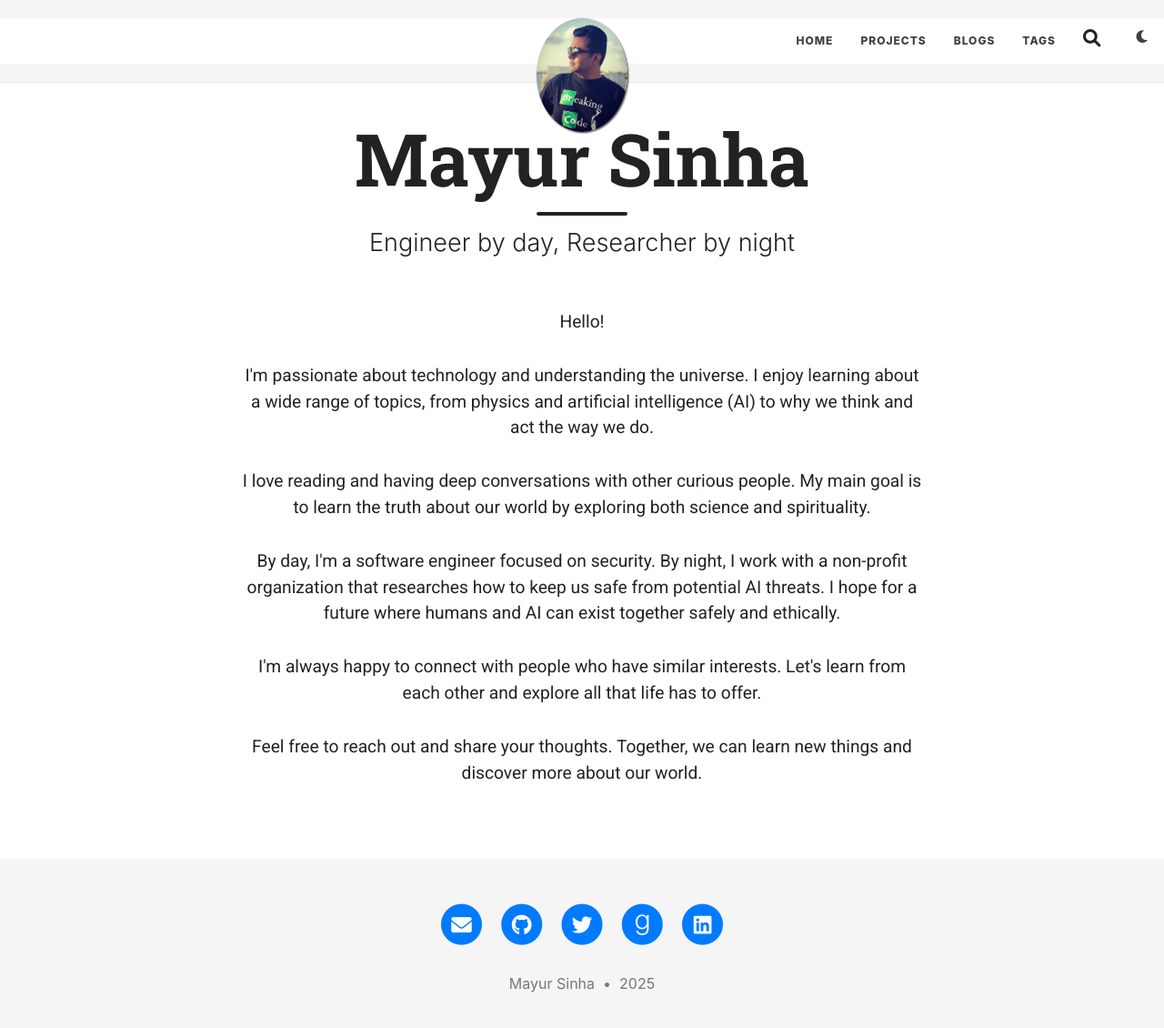
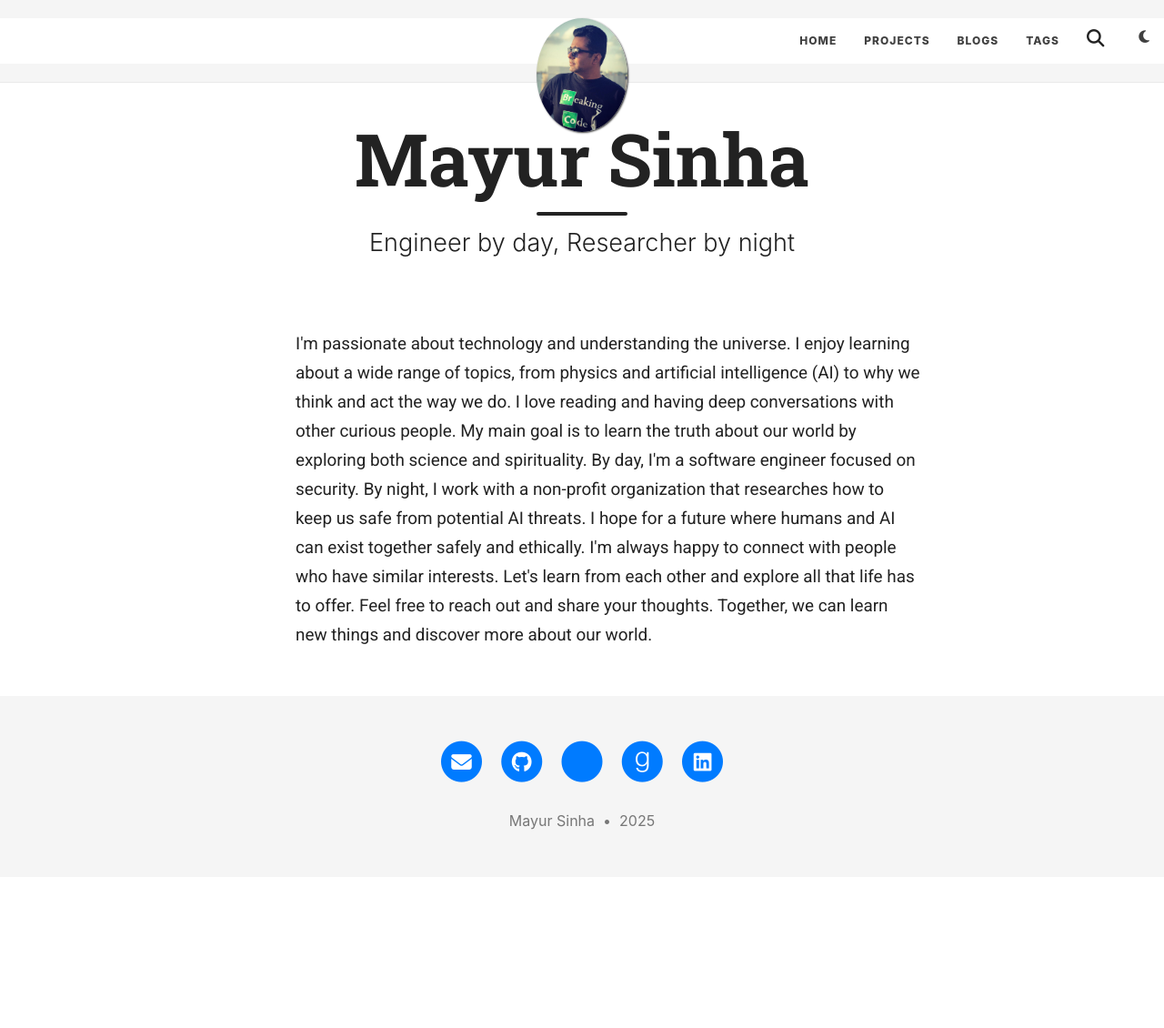
Before and after one commit to themayursinha/blog, a Jekyll site: the page built from index.md, in a window 1280 px wide and 1143 px high. Shown: the top 1130 px of the window at 91% size. Built offline with Jekyll 4.4.1, drawn with Linux system fonts in a browser that asks for light colours; comment, search, counter and statistics services are not loaded.

Commit message:
random fixes

```diff
--- a/_data/SocialNetworks.yml
+++ b/_data/SocialNetworks.yml
@@ -18,8 +18,8 @@ github:
 
 twitter:
   name: "Twitter"
-  baseURL: "https://twitter.com/"
-  icon: "fa-brands fa-twitter"
+  baseURL: "https://x.com/"
+  icon: "fa-brands fa-x-twitter"
 
 reddit:
   name: "Reddit"
--- a/_includes/head.html
+++ b/_includes/head.html
@@ -130,4 +130,5 @@
   <script id="MathJax-script" async src="https://cdn.jsdelivr.net/npm/mathjax@3/es5/tex-mml-chtml.js"></script>
 
   <link href="https://fonts.googleapis.com/css2?family=Roboto:wght@400;500;700&family=Roboto+Slab:wght@400;700&display=swap" rel="stylesheet">
+  <link rel="stylesheet" href="https://cdnjs.cloudflare.com/ajax/libs/font-awesome/6.4.2/css/all.min.css">
 </head>
--- a/css/main.css
+++ b/css/main.css
@@ -787,3 +787,18 @@ td.gutter {
 .navbar-brand {
   display: none !important;
 }
+
+.home-main-content {
+  max-width: 700px;
+  margin: 60px auto 0 60px;
+  padding: 0;
+  text-align: left;
+  font-size: 1.18em;
+  line-height: 1.7;
+}
+@media (max-width: 900px) {
+  .home-main-content {
+    margin-left: 5vw;
+    margin-right: 5vw;
+  }
+}
--- a/index.md
+++ b/index.md
@@ -5,14 +5,18 @@ subtitle: Engineer by day, Researcher by night
 use-site-title: true
 ---
 
-<!-- Personal intro -->
-<div style="text-align: center; font-size: 1.2em; margin-top: 2em;">
-  <p>Hello!</p>
-  <p>I'm passionate about technology and understanding the universe. I enjoy learning about a wide range of topics, from physics and artificial intelligence (AI) to why we think and act the way we do.</p>
-  <p>I love reading and having deep conversations with other curious people. My main goal is to learn the truth about our world by exploring both science and spirituality.</p>
-  <p>By day, I'm a software engineer focused on security. By night, I work with a non-profit organization that researches how to keep us safe from potential AI threats. I hope for a future where humans and AI can exist together safely and ethically.</p>
-  <p>I'm always happy to connect with people who have similar interests. Let's learn from each other and explore all that life has to offer.</p>
-  <p>Feel free to reach out and share your thoughts. Together, we can learn new things and discover more about our world.</p>
+<div class="home-main-content">
+
+I'm passionate about technology and understanding the universe. I enjoy learning about a wide range of topics, from physics and artificial intelligence (AI) to why we think and act the way we do.
+
+I love reading and having deep conversations with other curious people. My main goal is to learn the truth about our world by exploring both science and spirituality.
+
+By day, I'm a software engineer focused on security. By night, I work with a non-profit organization that researches how to keep us safe from potential AI threats. I hope for a future where humans and AI can exist together safely and ethically.
+
+I'm always happy to connect with people who have similar interests. Let's learn from each other and explore all that life has to offer.
+
+Feel free to reach out and share your thoughts. Together, we can learn new things and discover more about our world.
+
 </div>
 
 <!-- Blog listing -->
```
